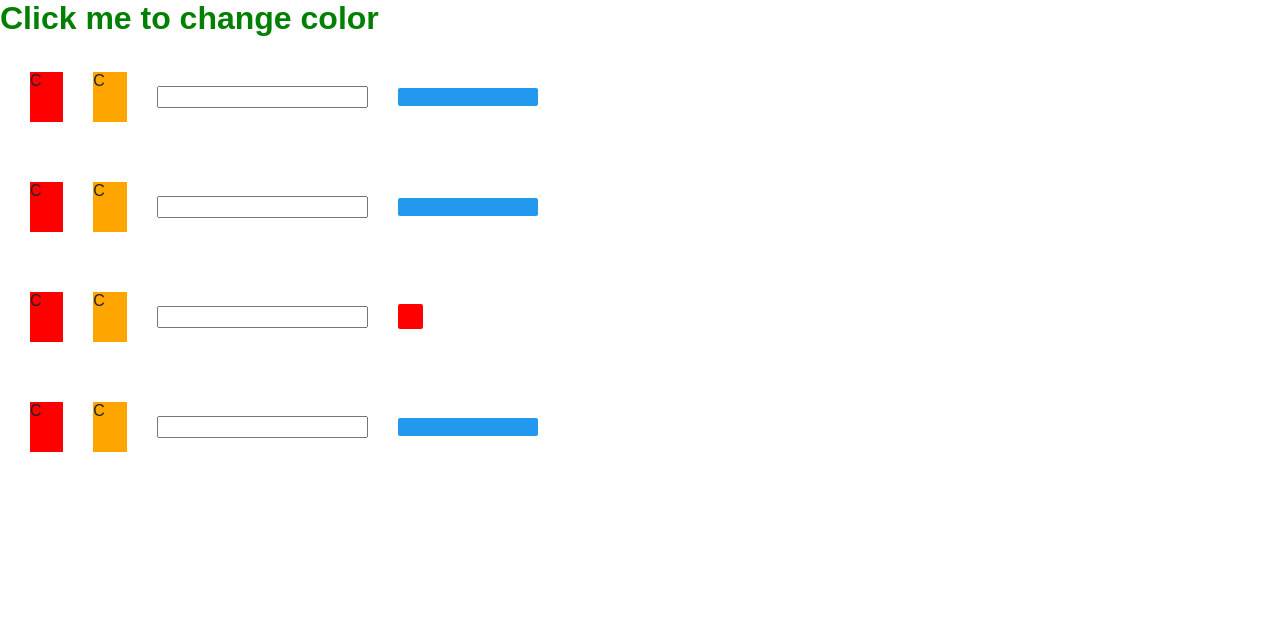
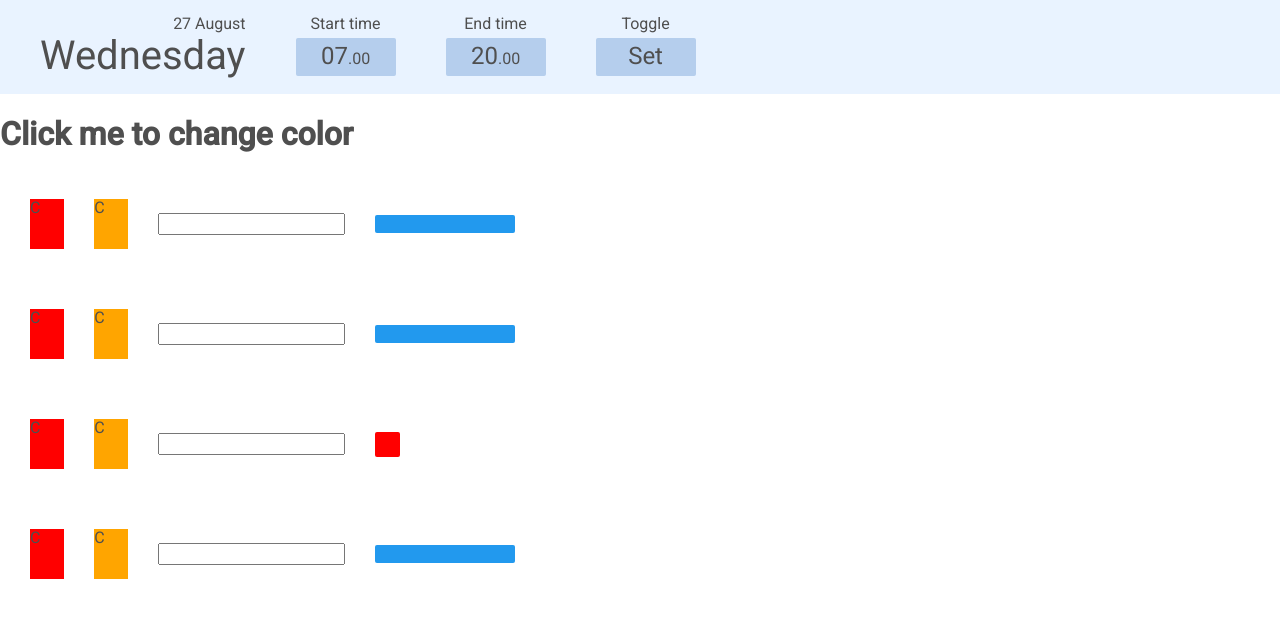
Before and after one commit to maxitron93/daily, a website built with webpack: page src/index.html in a window 1280 px wide. Built offline with nearby package versions, Linux system fonts and the light colour scheme; what @shopify/draggable would draw is missing.

Commit message:
Start working on header

```diff
--- a/src/index.html
+++ b/src/index.html
@@ -5,12 +5,36 @@
     <meta charset="UTF-8">
     <meta name="viewport" content="width=device-width, initial-scale=1.0">
     <meta http-equiv="X-UA-Compatible" content="ie=edge">
+    <link href="https://fonts.googleapis.com/css?family=Roboto:300,400,500&display=swap" rel="stylesheet">
     <link rel="icon" href="/img/favicon.png" type="image/png">
     <base href="/" />
     <title>Front End Web App Boilerplate</title>
 </head>
 
 <body>
+    <header>
+        <div class="hedaer-item">
+            <div class="hedaer-item__label label-date">27 August</div>
+            <div class="hedaer-item__content content-date">Wednesday</div>
+        </div>
+        <div class="hedaer-item">
+            <div class="hedaer-item__label label-btn">Start time</div>
+            <div class="hedaer-item__content content-btn content-btn__start">
+                <span class="hour">07</span><span class="minutes">.00</span>
+            </div>
+        </div>
+        <div class="hedaer-item">
+            <div class="hedaer-item__label label-btn">End time</div>
+            <div class="hedaer-item__content content-btn content-btn__end">
+                <span class="hour">20</span><span class="minutes">.00</span>
+            </div>
+        </div>
+        <div class="hedaer-item">
+            <div class="hedaer-item__label label-btn">Toggle</div>
+            <div class="hedaer-item__content content-btn content-btn__toggle"><span class="toggle">Set</span></div>
+        </div>
+    </header>
+
     <h1>Click me to change color</h1>
 
     <div class="main-container">
--- a/src/scss/base/_base.scss
+++ b/src/scss/base/_base.scss
@@ -5,12 +5,6 @@
 }
 
 body {
-    font-family: Arial, Helvetica, sans-serif;
+    font-family: 'Roboto', sans-serif;
     font-size: 16px;
 }
-
-h1 {
-    margin: 0px;
-    padding: 0px;
-    color: green;
-}
--- a/src/scss/base/_settings.scss
+++ b/src/scss/base/_settings.scss
@@ -2,4 +2,4 @@
 // They are defined here, but not actually used here
 // e.g. Colours, padding, margin, etc
 
-$off-black: #20222b; // This is how to create variables
+$font-color-main: #4F4F4F; // This is how to create variables
--- a/src/scss/styles.scss
+++ b/src/scss/styles.scss
@@ -2,7 +2,55 @@
 @import './base/base';
 
 * {
-  color: $off-black; // This is how to import variables from ./base/settings
+  color: $font-color-main; // This is how to import variables from ./base/settings
+}
+
+// ************************************************************ //
+// ***************** HEADER ***************** //
+// ************************************************************ //
+header {
+    display: flex;
+    align-items: flex-start;
+    background-color: #E9F3FF;
+    padding-left: 15px;
+}
+
+.hedaer-item {
+    margin: 15px 25px;
+}
+
+.hedaer-item__label {
+    // background-color: #fff;
+}
+
+.label-date {
+    text-align: end;
+}
+
+.label-btn {
+    text-align: center;
+}
+
+.hedaer-item__content {
+    // background-color: green;
+}
+
+.content-date {
+    font-size: 250%;
+}
+
+.content-btn {
+    margin-top: 5px;
+    width: 100px;
+    text-align: center;
+    border-radius: 2px;
+    background-color: #B5CEED;
+    padding: 5px 20px;
+
+    .hour,
+    .toggle {
+        font-size: 150%;
+    }
 }
 
 .item {
```
